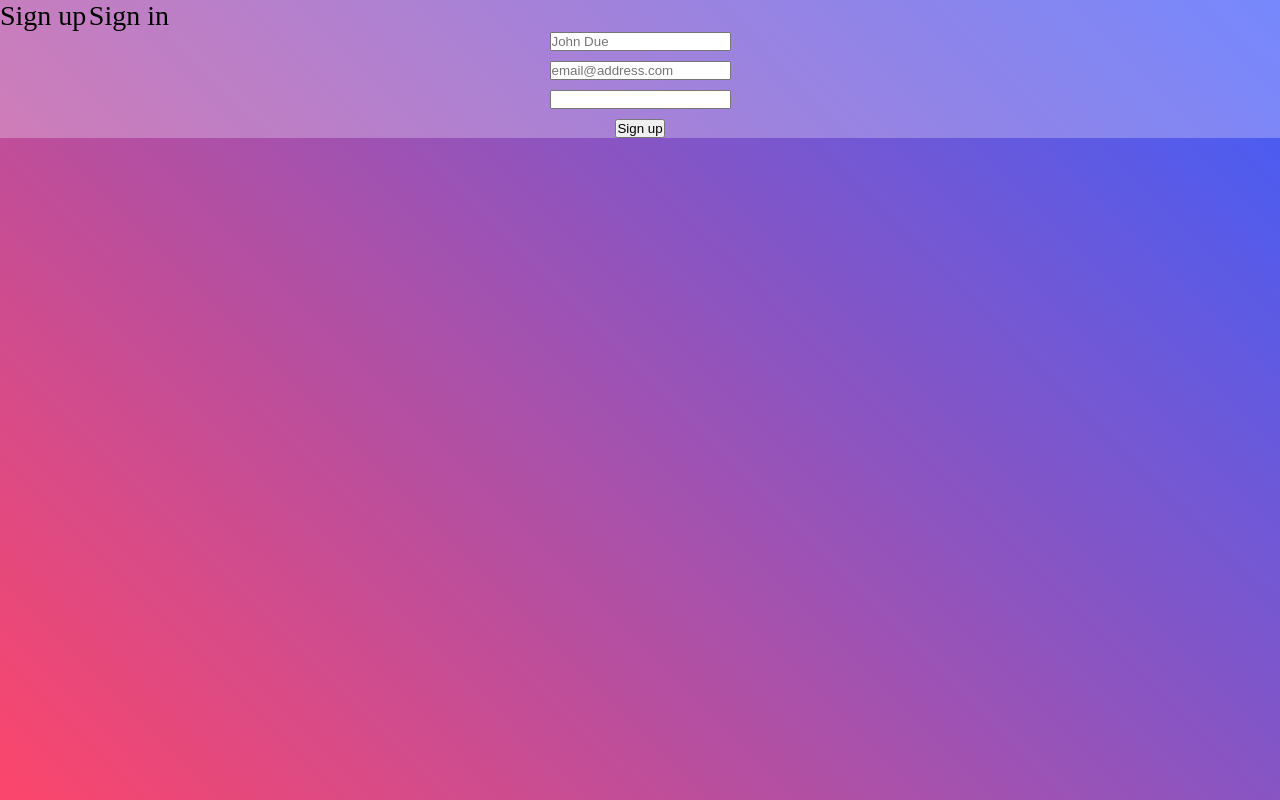
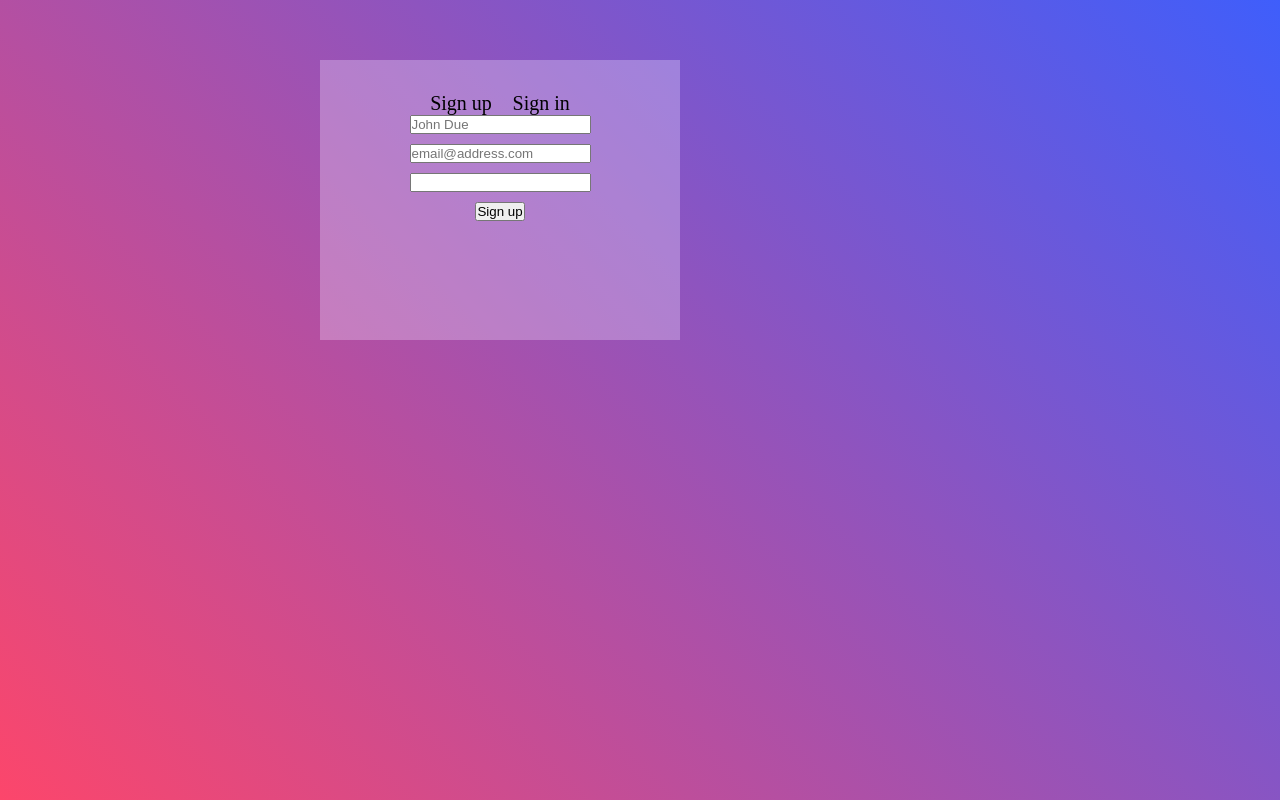
Before and after one commit to muwella/frontend-project, a website: page src/index.html in a window 1280 px wide. Drawn offline with Linux system fonts and the light colour scheme.

Commit message:
imagine dragons

```diff
--- a/src/index.html
+++ b/src/index.html
@@ -24,7 +24,9 @@
     </header> -->
 
     <main>
+
       <div class="div-form">
+        <div>
           <div class="form-title">
             <!-- no deberian ser h1 porque son botones de accion i guess
               quiero que al apretarlos cambie el formulario -->
@@ -32,12 +34,15 @@
             <p>Sign in</p>
           </div>
 
+          <div class="div-signup-form">
             <form class="signup-form" action="">
               <input type="text" placeholder="John Due" required>
               <input type="email" placeholder="email@address.com" required>
               <input type="password" required>
               <input type="submit" value="Sign up">
             </form>
+          </div>
+        </div>
       </div>
 
     </main>
--- a/src/style.css
+++ b/src/style.css
@@ -43,8 +43,23 @@ body {
 
 /* form */
 
+main {
+  padding-top: 6rem;
+}
+
 .div-form {
   background-color: rgba(242, 230, 255, 0.3);
+  display: flex;
+  justify-content: center;
+
+  min-width: 10rem;
+  max-width: 36rem;
+
+  min-height: 10rem;
+  height: 28rem;
+
+  margin-left: 25%; /* no queda en el centro */
+  padding: 3.2rem;
 }
 
 /* quiero que tengan un margen mínimo
@@ -56,26 +71,19 @@ body {
 
 /* no sé como hacer que los dos p estén uno al lado del otro
   y en el centro, y se separen entre ellos un toque */
-  .form-title p {
-  font-size: 2.8rem;
-  display: inline-flex;
-  text-align: center;
+.form-title {
+  display: flex;
+  justify-content: space-evenly;
 }
 
 /* Quiero que aparezca en el medio de la pantalla siempre */
 .signup-form {
-  margin: auto;
   display: flex;
   flex-direction: column;
   gap: 1rem;
+  justify-content: center;
   align-items: center;
 }
-
-/*
-.signup-form input {
-  display: block;
-} */
-
 
 /* footer */
 footer {
```
Lines whose indentation alone changed are shown as unchanged.
